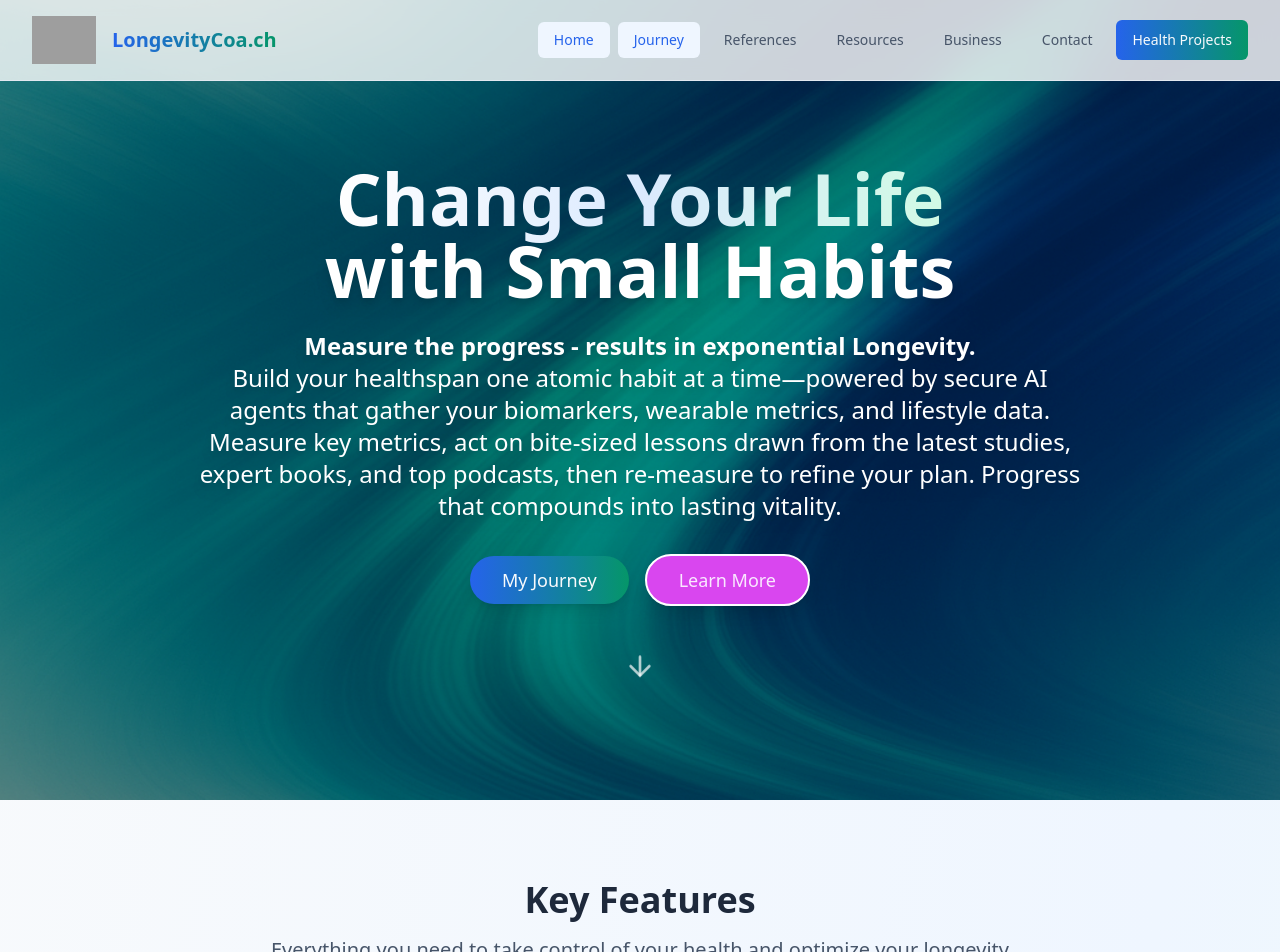
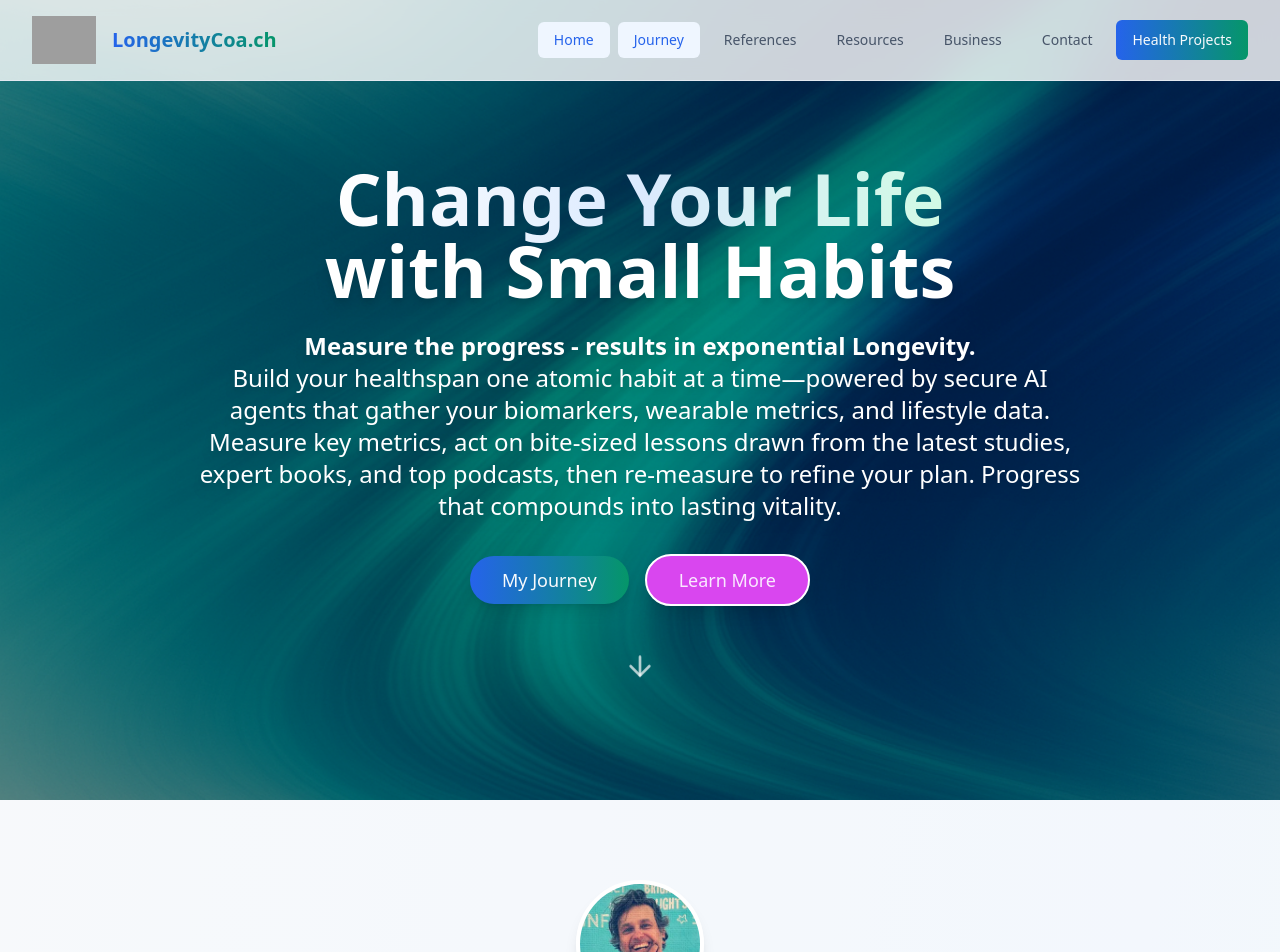
Before and after one commit to longevitycoach/healthspan-navigator-project, a React (Vite) app: page / in a window 1280 px wide. Shown: the top 952 px of the page. Built offline with nearby package versions, Linux system fonts and the light colour scheme; grey boxes are pictures that could not be loaded.

Commit message:
feat: remove Key Features section from homepage
Co-Authored-By: Claude Opus 4.6 <noreply@anthropic.com>

```diff
--- a/src/pages/Index.tsx
+++ b/src/pages/Index.tsx
@@ -7,14 +7,11 @@ import HeroSection from "@/components/HeroSection";
 import PersonalJourney from "@/components/PersonalJourney";
 import ContactSection from "@/components/ContactSection";
 import Navigation from "@/components/Navigation";
-import FeatureShowcase from "@/components/FeatureShowcase";
-
 const Index = () => {
   return (
     <div className="min-h-screen bg-gradient-to-br from-slate-50 via-blue-50 to-emerald-50">
       <Navigation />
       <HeroSection />
-      <FeatureShowcase />
       <PersonalJourney />
 
       {/* LinkedIn Article Reference */}
```
